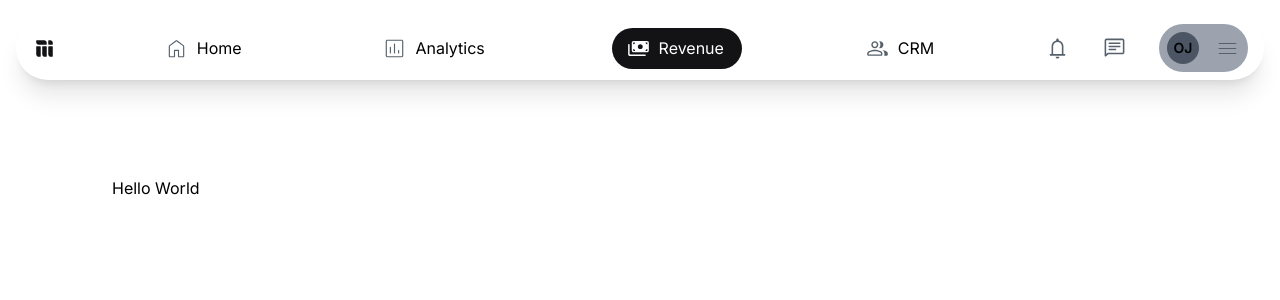
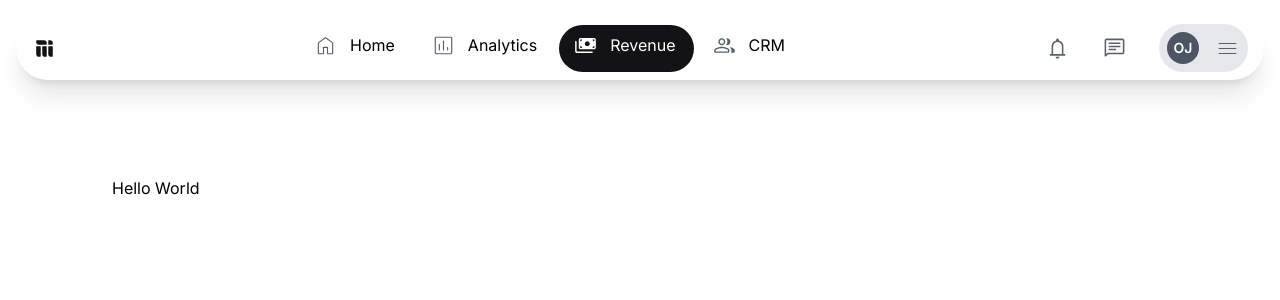
Before and after one commit to NazaAdimoha/mainstack-test-chinaza, a Next.js app: page / in a window 1280 px wide. Shown: the top 300 px of the page. Built offline with nearby package versions, Linux system fonts and the light colour scheme.

Commit message:
nav fixes

```diff
--- a/app/components/Navbar.tsx
+++ b/app/components/Navbar.tsx
@@ -16,10 +16,11 @@ const Navbar = () => {
           </Link>
 
           {/* mid nav items */}
+          <div className="hidden md:inline-flex md:justify-center md:items-center gap-1">
             {navData.map((item, index) => (
-            <div className="rounded-full mx-4" style={{ backgroundColor: `${item.bgColor}`, color: `${item.color}`, padding: "8px 18px 8px 14px" }} key={index}>
+                <div className="rounded-full hover:bg-gray-200" style={{ backgroundColor: `${item.bgColor}`, color: `${item.color}`, padding: "8px 18px 8px 14px" }} key={index}>
                 <Link
-                className="hidden md:flex md:items-center md:justify-center h-full"
+                    className="hidden md:inline-flex md:items-center md:justify-center gap-1"
                     href={item.href}
                 >
                     <Image src={item.img} alt="logo" width={25} height={25} />
@@ -27,6 +28,7 @@ const Navbar = () => {
                 </Link>
                 </div>
             ))}
+          </div>
 
           {/* Mobile hambugger */}
           <div className="md:flex items-center justify-center h-full gap-8">
@@ -37,8 +39,8 @@ const Navbar = () => {
                 <Image src={Chat} alt="logo" width={25} height={25} />
             </Link>
 
-            <button className="focus:outline-none flex justify-center items-center bg-gray-400 px-2 rounded-full py-2 gap-4">
-            <p className="bg-gray-600 w-8 h-8 flex justify-center items-center text-color text-center text-sm font-semibold rounded-full">OJ</p>
+            <button className="focus:outline-none flex justify-center items-center bg-gray-200 px-2 rounded-full py-2 gap-4">
+            <p className="bg-gray-600 w-8 h-8 flex justify-center items-center text-white text-center text-sm font-semibold rounded-full">OJ</p>
               <Image src={Menu} alt="logo" width={25} height={25} />
             </button>
           </div>
--- a/data/navData.tsx
+++ b/data/navData.tsx
@@ -9,6 +9,7 @@ export interface NavData {
   img: any;
   bgColor?: string;
   color?: string;
+  hover?: string;
 }
 
 export const navData: NavData[] = [
```
Lines whose indentation alone changed are shown as unchanged.
